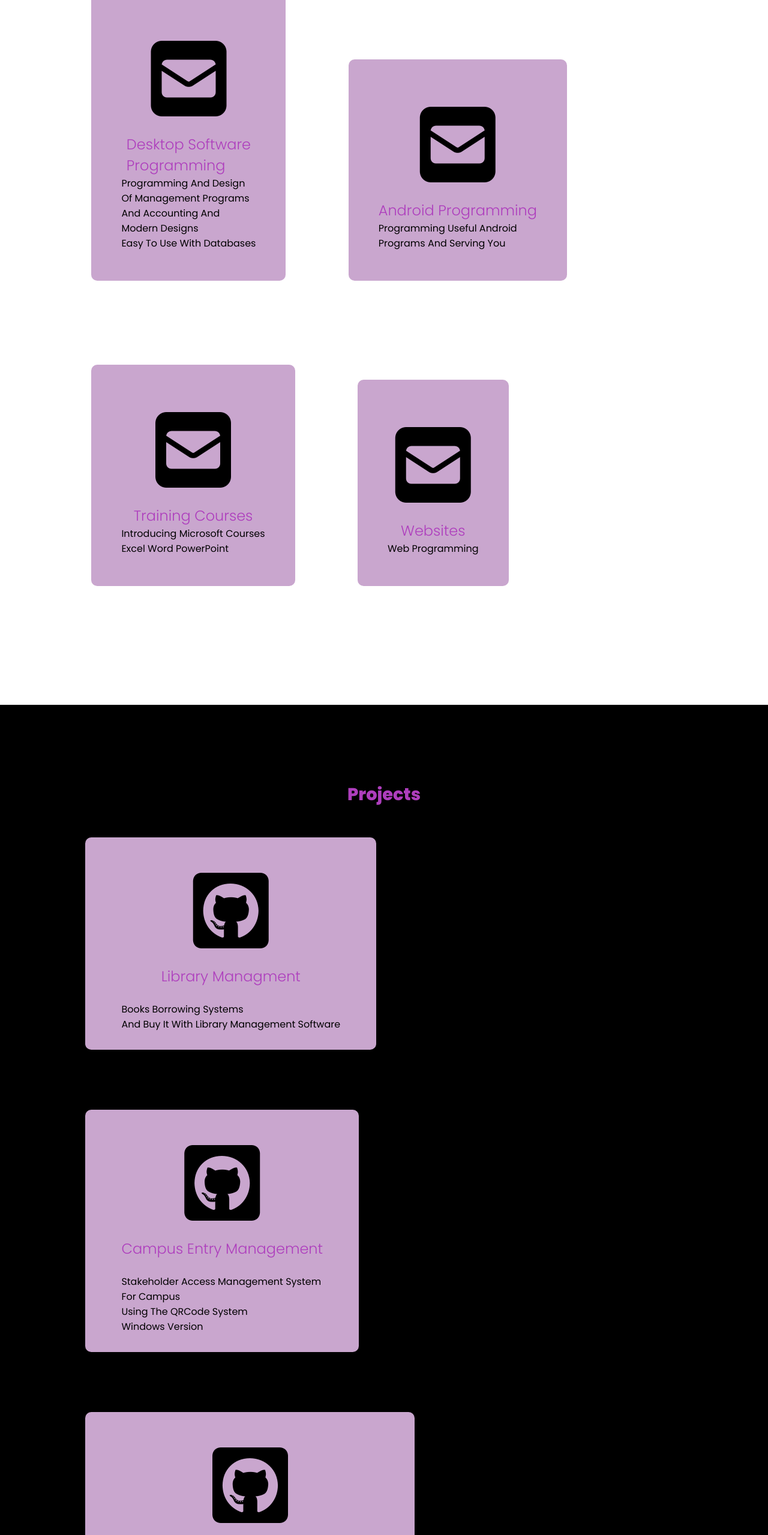
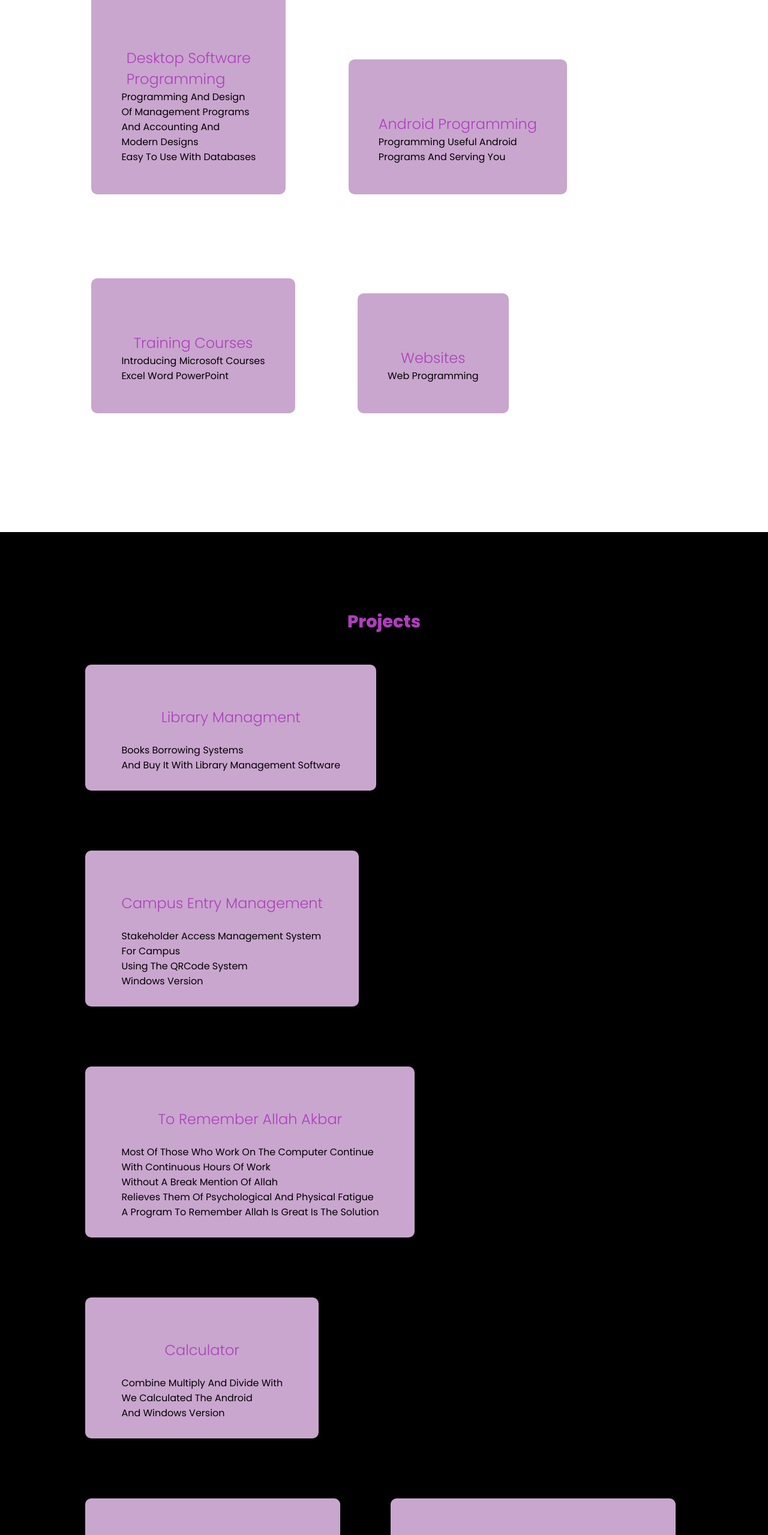
Before and after one commit to Ghasaq50/ghasaq-portfolio, a plain HTML site: page index.html in a window 1280 px wide. Shown: the part 1052-3611 px from the top of the page at 60% size. Drawn offline with Linux system fonts and the light colour scheme.

Commit message:
Update index.html

```diff
--- a/index.html
+++ b/index.html
@@ -29,7 +29,7 @@
 
         <div class="icons">
             <a href="https://www.linkedin.com/in/%D8%BA%D8%B3%D9%82-%D8%B9%D9%84%D9%8A-%D8%B9%D8%A8%D8%AF-%D8%A7%D9%84%D9%88%D9%87%D8%A7%D8%A8-8bb334244" ><i class="fa-brands fa-linkedin"></i></a>
-            <a href="https://github.com/Ghasaq-Ali"><i class="fa-brands fa-square-github"></i></a>
+            <a href="https://github.com/Ghasaq50"><i class="fa-brands fa-square-github"></i></a>
             <a href="ghasaq.ali50@gmail.com"><i class="fa-sharp fa-solid fa-square-envelope"></i></a>
         </div>
     </div>
@@ -39,28 +39,28 @@
         <div class="carts">
         <a href="">
          <div class="cart">
-           <p class="icon-cart"><i class="fa-sharp fa-solid fa-square-envelope"></i></p>
+           <p class="icon-cart"></p>
             <h3 class="cart-titel">Desktop software<br> programming</h3>
              <p>Programming and design<br> of management programs<br> And accounting and <br> modern designs <br> Easy to use with databases</p>
          </div>
         </a>
         <a href="">
          <div class="cart">
-            <p class="icon-cart"><i class="fa-sharp fa-solid fa-square-envelope"></i></p>
+            <p class="icon-cart"></p>
              <h3 class="cart-titel">Android programming</h3>
              <p>Programming useful Android<br> programs and serving you</p>
           </div>
         </a>
         <a href="">
           <div class="cart">
-            <p class="icon-cart"><i class="fa-sharp fa-solid fa-square-envelope"></i></p>
+            <p class="icon-cart"></p>
              <h3 class="cart-titel">Training Courses</h3>
                 <p>Introducing Microsoft courses <br>Excel Word PowerPoint</p>
           </div>
         </a>
         <a href="">
           <div class="cart">
-            <p class="icon-cart"><i class="fa-sharp fa-solid fa-square-envelope"></i></p>
+            <p class="icon-cart"></p>
              <h3 class="cart-titel">Websites</h3>
              <p>Web Programming</p>
           </div>
@@ -74,7 +74,7 @@
             <h1 class="titel">Projects</h1>
             <a href="#">
               <div class="cart-project">
-                 <p class="icon-cart"><i class="fa-brands fa-square-github"></i></p>
+                 <p class="icon-cart"></p>
                  <h3 class="cart-titel">Library Managment</h3>
               	 <br>
                 <p>Books Borrowing Systems <br>And buy it with library management software</p>
@@ -82,7 +82,7 @@
             </a>
             <a href="">
               <div class="cart-project">
-                 <p class="icon-cart"><i class="fa-brands fa-square-github"></i></p>
+                 <p class="icon-cart"></p>
                   <h3 class="cart-titel">Campus entry management</h3>
 	          <br>
                   <p>Stakeholder Access Management System<br> For Campus<br> Using the QRCode System<br> Windows version</p>
@@ -90,7 +90,7 @@
             </a>
             <a href="">
                <div class="cart-project">
-                 <p class="icon-cart"><i class="fa-brands fa-square-github"></i></p>
+                 <p class="icon-cart"></p>
                   <h3 class="cart-titel"> To remember Allah Akbar </h3>
                   <br>
 		   <p>Most of those who work on the computer continue <br> With continuous hours of work <br> Without a break mention of Allah <br>Relieves them of psychological and physical fatigue <br> A program to remember Allah is great is the solution </p>
@@ -98,7 +98,7 @@
             </a>
             <a href="">
                <div class="cart-project">
-                 <p class="icon-cart"><i class="fa-brands fa-square-github"></i></p>
+                 <p class="icon-cart"></p>
                   <h3 class="cart-titel">Calculator</h3>
               	  <br>
                   <p>Combine multiply and divide with <br>We calculated the Android<br> and Windows version</p>
@@ -107,7 +107,7 @@
         </div>
  	    <a href="">
                <div class="cart-project">
-                 <p class="icon-cart"><i class="fa-brands fa-square-github"></i></p>
+                 <p class="icon-cart"></p>
                   <h3 class="cart-titel">Attendance App</h3>
 		  <br>
                    <p>Attendance and absence registration<br> Android Program Students</p>
@@ -115,7 +115,7 @@
             </a>
   	   <a href="">
                <div class="cart-project">
-                 <p class="icon-cart"><i class="fa-brands fa-square-github"></i></p>
+                 <p class="icon-cart"></p>
                   <h3 class="cart-titel">NotePad</h3>
 		  <br>
                  <p>A copy of the Notepad program in Windows<br> Create, open and edit your files</p>
@@ -131,7 +131,7 @@
             </div>
 </a>
 
-<a href="https://github.com/Ghasaq-Ali">
+<a href="https://github.com/Ghasaq50">
             <div class="cart-project">
                  <p class="icon-cart"><i class="fa-brands fa-square-github"></i></p>
             </div>
```
